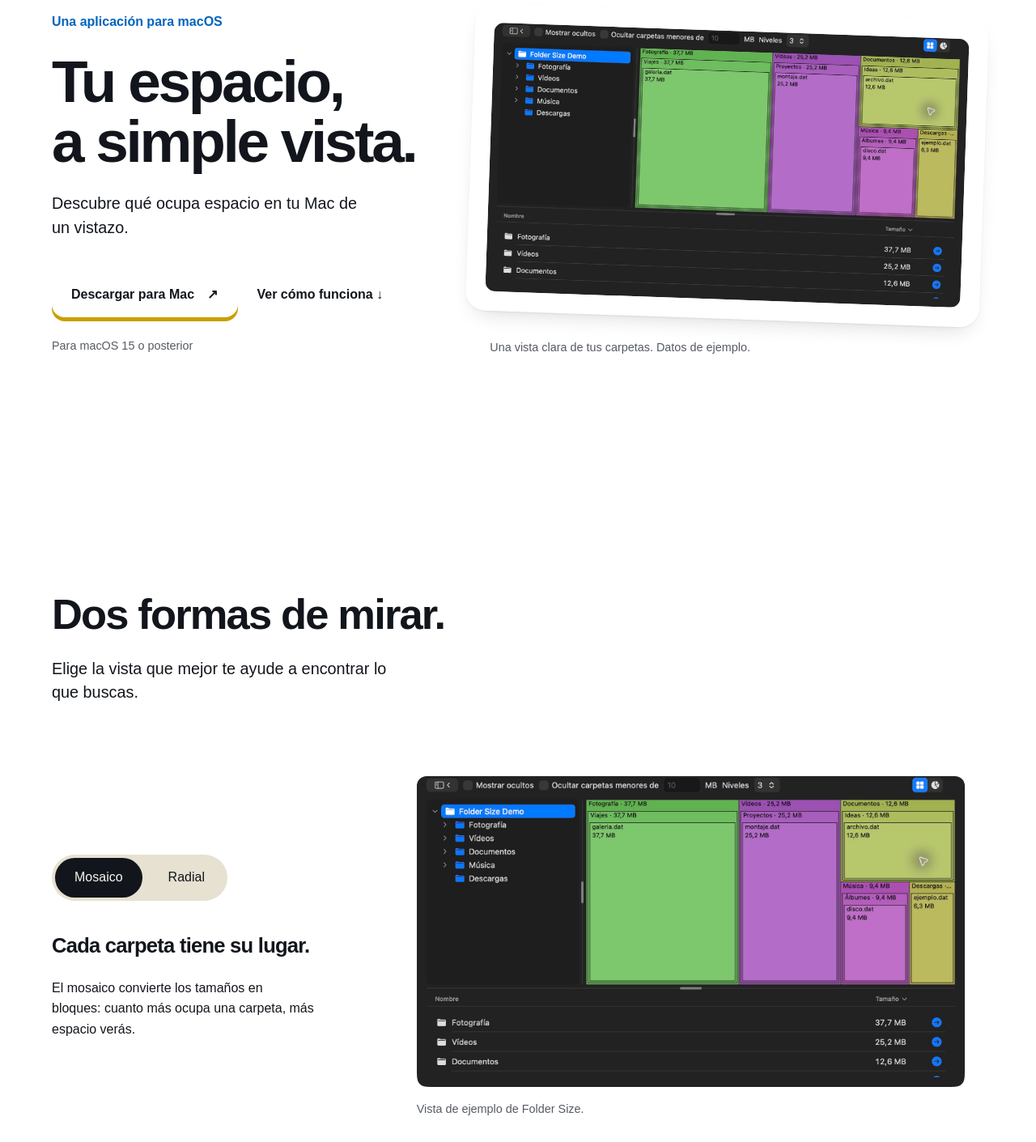
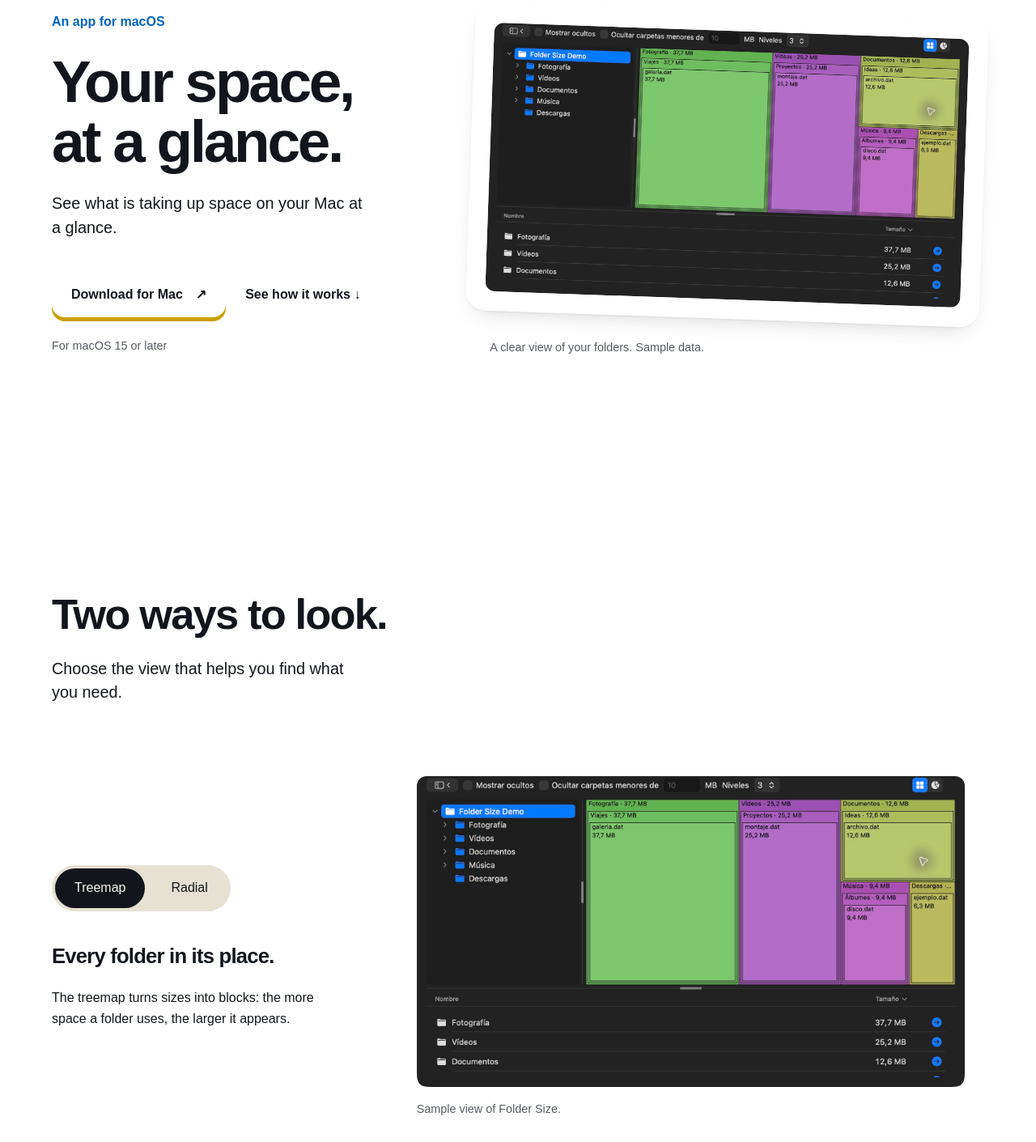
Before and after one commit to alberto-rodriguez-zumi/folder-size-macos, a plain HTML site: page site/index.html in a window 1280 px wide. Shown: the part 189-1600 px from the top of the page at 81% size. Drawn offline with Linux system fonts and the light colour scheme; a web font is replaced by a local one.

Commit message:
Translate website into English

```diff
--- a/site/index.html
+++ b/site/index.html
@@ -1,42 +1,42 @@
 <!doctype html>
-<html lang="es">
+<html lang="en">
 <head>
   <meta charset="utf-8">
   <meta name="viewport" content="width=device-width, initial-scale=1">
-  <meta name="description" content="Descubre qué ocupa espacio en tu Mac con Folder Size, una aplicación para explorar carpetas mediante gráficos claros.">
+  <meta name="description" content="See what is taking up space on your Mac with Folder Size, an app for exploring folders through clear visualizations.">
   <meta name="theme-color" content="#f8f6ef">
-  <title>Folder Size: tu espacio, a simple vista</title>
+  <title>Folder Size: your space at a glance</title>
   <link rel="icon" href="assets/app-icon.png">
   <link rel="stylesheet" href="styles.css">
 </head>
 <body>
   <header class="site-header container">
-    <a class="brand" href="#inicio" aria-label="Folder Size, inicio"><img src="assets/app-icon.png" width="50" height="50" alt=""><span>Folder Size</span></a>
-    <nav aria-label="Navegación principal"><a href="#como-funciona">Cómo funciona</a><a href="#instalacion">Instalación</a><a href="https://github.com/alberto-rodriguez-zumi/folder-size-macos">GitHub <span aria-hidden="true">↗</span></a></nav>
+    <a class="brand" href="#inicio" aria-label="Folder Size, home"><img src="assets/app-icon.png" width="50" height="50" alt=""><span>Folder Size</span></a>
+    <nav aria-label="Main navigation"><a href="#como-funciona">How it works</a><a href="#instalacion">Installation</a><a href="https://github.com/alberto-rodriguez-zumi/folder-size-macos">GitHub <span aria-hidden="true">↗</span></a></nav>
   </header>
   <main id="inicio">
     <section class="hero container">
       <div class="hero-copy">
-        <p class="platform">Una aplicación para macOS</p>
-        <h1>Tu espacio,<br><span>a simple vista.</span></h1>
-        <p class="lead">Descubre qué ocupa espacio en tu Mac de un vistazo.</p>
-        <div class="hero-actions"><a class="button button-primary" href="https://github.com/alberto-rodriguez-zumi/folder-size-macos/releases/latest">Descargar para Mac <span aria-hidden="true">↗</span></a><a class="text-link" href="#como-funciona">Ver cómo funciona <span aria-hidden="true">↓</span></a></div>
-        <p class="requirements">Para macOS 15 o posterior</p>
+        <p class="platform">An app for macOS</p>
+        <h1>Your space,<br><span>at a glance.</span></h1>
+        <p class="lead">See what is taking up space on your Mac at a glance.</p>
+        <div class="hero-actions"><a class="button button-primary" href="https://github.com/alberto-rodriguez-zumi/folder-size-macos/releases/latest">Download for Mac <span aria-hidden="true">↗</span></a><a class="text-link" href="#como-funciona">See how it works <span aria-hidden="true">↓</span></a></div>
+        <p class="requirements">For macOS 15 or later</p>
       </div>
-      <figure class="hero-visual"><div class="image-mat"><img src="assets/mosaico.png" width="1800" height="1020" alt="Vista de mosaico de Folder Size con carpetas de ejemplo."></div><figcaption>Una vista clara de tus carpetas. Datos de ejemplo.</figcaption></figure>
+      <figure class="hero-visual"><div class="image-mat"><img src="assets/mosaico.png" width="1800" height="1020" alt="Folder Size treemap view with sample folders."></div><figcaption>A clear view of your folders. Sample data.</figcaption></figure>
     </section>
     <section class="explore section container" id="como-funciona">
-      <div class="section-intro"><h2>Dos formas de mirar.</h2><p class="lead">Elige la vista que mejor te ayude a encontrar lo que buscas.</p></div>
+      <div class="section-intro"><h2>Two ways to look.</h2><p class="lead">Choose the view that helps you find what you need.</p></div>
       <div class="showcase">
-        <div class="showcase-copy"><div class="switcher" role="group" aria-label="Elegir vista de ejemplo"><button type="button" class="is-active" aria-pressed="true" data-view="mosaico">Mosaico</button><button type="button" aria-pressed="false" data-view="radial">Radial</button></div><h3 id="view-title">Cada carpeta tiene su lugar.</h3><p id="view-description">El mosaico convierte los tamaños en bloques: cuanto más ocupa una carpeta, más espacio verás.</p></div>
-        <figure class="showcase-image"><img id="view-image" src="assets/mosaico.png" width="1800" height="1020" alt="Vista de mosaico con carpetas de ejemplo."><figcaption>Vista de ejemplo de Folder Size.</figcaption></figure>
+        <div class="showcase-copy"><div class="switcher" role="group" aria-label="Choose a sample view"><button type="button" class="is-active" aria-pressed="true" data-view="mosaico">Treemap</button><button type="button" aria-pressed="false" data-view="radial">Radial</button></div><h3 id="view-title">Every folder in its place.</h3><p id="view-description">The treemap turns sizes into blocks: the more space a folder uses, the larger it appears.</p></div>
+        <figure class="showcase-image"><img id="view-image" src="assets/mosaico.png" width="1800" height="1020" alt="Treemap view with sample folders."><figcaption>Sample view of Folder Size.</figcaption></figure>
       </div>
     </section>
-    <section class="details section" aria-labelledby="details-title"><div class="container details-grid"><div><h2 id="details-title">De un vistazo al detalle.</h2><p class="lead">Empieza por una carpeta y sigue el rastro de lo que ocupa espacio.</p></div><dl class="feature-list"><div><dt>Explora a tu ritmo</dt><dd>Recorre las carpetas desde el árbol, el gráfico o la lista ordenable.</dd></div><div><dt>Enseña lo que importa</dt><dd>Muestra elementos ocultos o filtra las carpetas pequeñas en los gráficos.</dd></div><div><dt>Entiende los resultados</dt><dd>Una exclamación avisa cuando los permisos impiden completar el análisis.</dd></div></dl></div></section>
-    <section class="installation section container" id="instalacion"><div><h2>Listo para explorar.</h2><p class="lead">En unos pasos tendrás Folder Size en tu Mac.</p></div><ol class="steps"><li><strong>Descarga la aplicación.</strong><span>Abre la última versión disponible en GitHub y descarga el archivo DMG.</span></li><li><strong>Arrástrala a Aplicaciones.</strong><span>Abre el DMG y mueve Folder Size a la carpeta Aplicaciones.</span></li><li><strong>Elige una carpeta.</strong><span>Abre la aplicación y selecciona la carpeta o el volumen que quieres analizar.</span></li></ol><p class="note">Algunas ubicaciones requieren permisos adicionales de macOS. El acceso total al disco puede ampliar el análisis, aunque no garantiza acceso a todas las carpetas.</p></section>
-    <section class="closing section"><div class="container closing-inner"><div><h2>Hazle sitio a<br>la claridad.</h2><p>Tu próxima carpeta está esperando.</p><a class="button button-primary" href="https://github.com/alberto-rodriguez-zumi/folder-size-macos/releases/latest">Descargar para Mac <span aria-hidden="true">↗</span></a><p class="requirements">macOS 15 o posterior · Apple Silicon e Intel</p></div><img src="assets/app-icon.png" width="256" height="256" alt="" loading="lazy"></div></section>
+    <section class="details section" aria-labelledby="details-title"><div class="container details-grid"><div><h2 id="details-title">From overview to detail.</h2><p class="lead">Start with a folder and follow the trail of what is taking up space.</p></div><dl class="feature-list"><div><dt>Explore at your own pace</dt><dd>Browse folders using the tree, the chart or the sortable list.</dd></div><div><dt>Show what matters</dt><dd>Show hidden items or filter small folders from the charts.</dd></div><div><dt>Understand the results</dt><dd>An exclamation mark warns you when permissions prevent a complete scan.</dd></div></dl></div></section>
+    <section class="installation section container" id="instalacion"><div><h2>Ready to explore.</h2><p class="lead">Get Folder Size onto your Mac in a few steps.</p></div><ol class="steps"><li><strong>Download the app.</strong><span>Open the latest release on GitHub and download the DMG file.</span></li><li><strong>Drag it to Applications.</strong><span>Open the DMG and move Folder Size to the Applications folder.</span></li><li><strong>Choose a folder.</strong><span>Open the app and select the folder or volume you want to scan.</span></li></ol><p class="note">Some locations require additional macOS permissions. Full Disk Access can expand the scan, but does not guarantee access to every folder.</p></section>
+    <section class="closing section"><div class="container closing-inner"><div><h2>Make room for<br>clarity.</h2><p>Your next folder is waiting.</p><a class="button button-primary" href="https://github.com/alberto-rodriguez-zumi/folder-size-macos/releases/latest">Download for Mac <span aria-hidden="true">↗</span></a><p class="requirements">macOS 15 or later · Apple Silicon and Intel</p></div><img src="assets/app-icon.png" width="256" height="256" alt="" loading="lazy"></div></section>
   </main>
-  <footer class="site-footer container"><div><a class="brand" href="#inicio"><img src="assets/app-icon.png" width="42" height="42" alt=""><span>Folder Size</span></a><p>Una pequeña ayuda para entender tu espacio.</p></div><div class="footer-links"><a href="https://github.com/alberto-rodriguez-zumi/folder-size-macos">Código en GitHub</a><a href="https://github.com/alberto-rodriguez-zumi/folder-size-macos/releases">Versiones</a></div></footer>
+  <footer class="site-footer container"><div><a class="brand" href="#inicio"><img src="assets/app-icon.png" width="42" height="42" alt=""><span>Folder Size</span></a><p>A little help understanding your space.</p></div><div class="footer-links"><a href="https://github.com/alberto-rodriguez-zumi/folder-size-macos">Code on GitHub</a><a href="https://github.com/alberto-rodriguez-zumi/folder-size-macos/releases">Releases</a></div></footer>
   <script src="script.js" defer></script>
 </body>
 </html>
--- a/site/script.js
+++ b/site/script.js
@@ -1,6 +1,6 @@
 const views = {
-  mosaico: { title: 'Cada carpeta tiene su lugar.', description: 'El mosaico convierte los tamaños en bloques: cuanto más ocupa una carpeta, más espacio verás.', image: 'assets/mosaico.png', alt: 'Vista de mosaico con carpetas de ejemplo.' },
-  radial: { title: 'Dale una vuelta al espacio.', description: 'El gráfico radial organiza las carpetas en anillos para que sigas cada nivel de un vistazo.', image: 'assets/radial.png', alt: 'Vista radial con carpetas de ejemplo.' }
+  mosaico: { title: 'Every folder in its place.', description: 'The treemap turns sizes into blocks: the more space a folder uses, the larger it appears.', image: 'assets/mosaico.png', alt: 'Treemap view with sample folders.' },
+  radial: { title: 'See your space from another angle.', description: 'The radial chart arranges folders in rings so you can follow each level at a glance.', image: 'assets/radial.png', alt: 'Radial view with sample folders.' }
 };
 document.querySelectorAll('[data-view]').forEach((button) => button.addEventListener('click', () => {
   const view = views[button.dataset.view];
```
